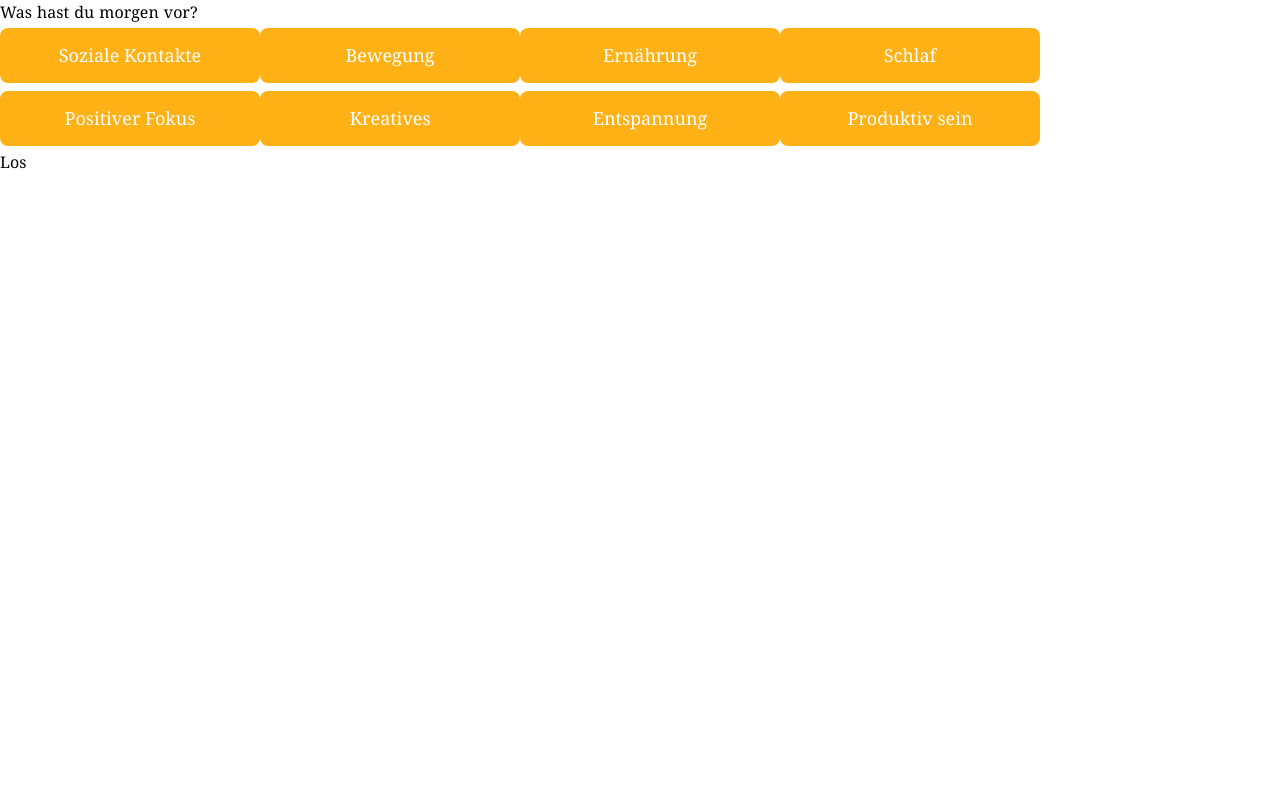
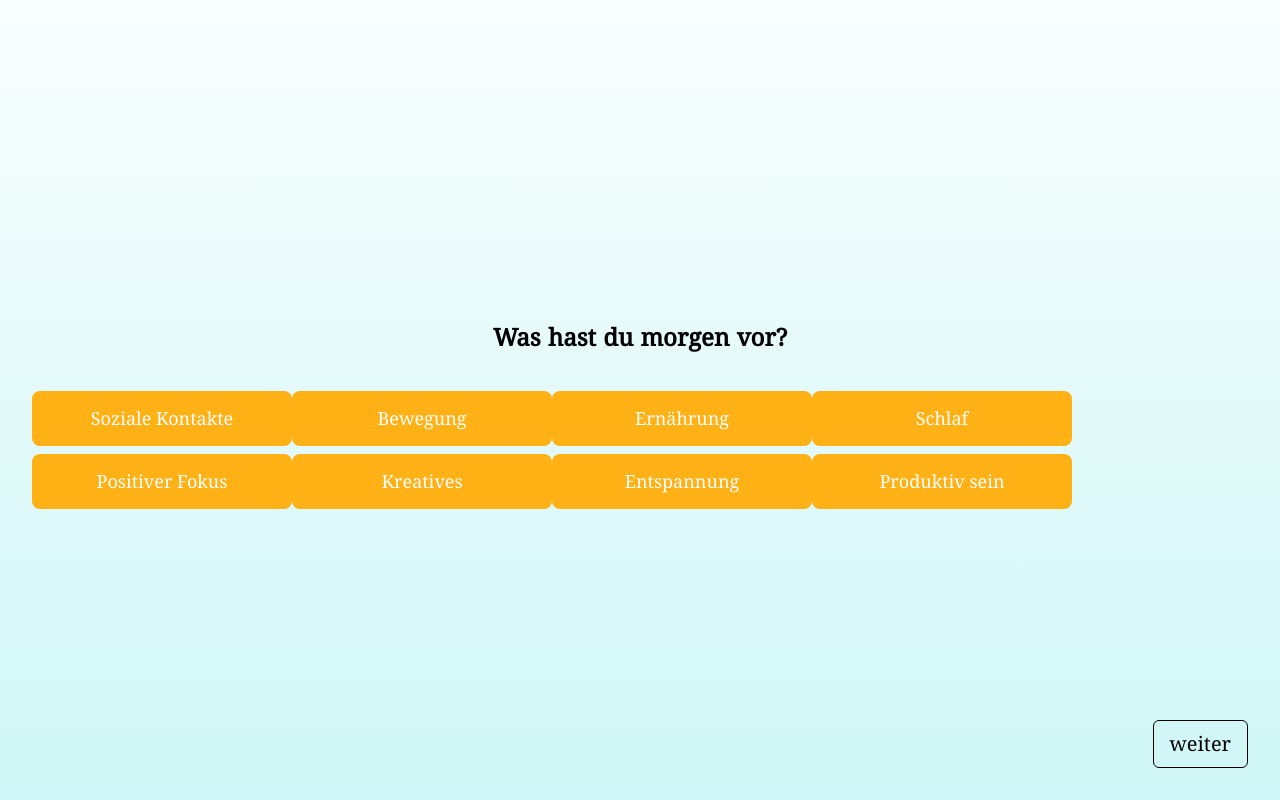
Before and after one commit to EricHier/WirVsVirusTagesplaner, a Nuxt app: page /planner in a window 1280 px wide. Built offline with nearby package versions, Linux system fonts and the light colour scheme.

Commit message:
Finished checkin

```diff
--- a/assets/css/global-styles.css
+++ b/assets/css/global-styles.css
@@ -28,3 +28,10 @@
       #f9fefee9, #caf5f5e9
     );
 }
+
+.container {
+  display: flex;
+  flex-direction: column;
+  align-items: center;
+  justify-content: center;
+}
--- a/components/CategoryList.vue
+++ b/components/CategoryList.vue
@@ -1,23 +1,17 @@
 <template>
   <div>
-    <ul>
     <CategoryItem
       v-for="item in list"
       v-bind:item="item"
       v-bind:key="item.id"
       v-on:click="onClick">
     </CategoryItem>
-    </ul>
-    <button v-if="!isEmitClick" v-on:click="submitCategoryList">Los</button>
   </div>
 </template>
 <script>
 import CategoryItem from '~/components/CategoryItem.vue';
 
 export default {
-  props: {
-    isEmitClick: Boolean
-  },
   components: {
     CategoryItem
   },
--- a/components/Splashscreen.vue
+++ b/components/Splashscreen.vue
@@ -1,5 +1,5 @@
 <template>
-  <div class="container">
+  <div class="container absolute top-0">
     <h1 class="text-5xl font-bold">Plan your day @ home</h1>
   </div>
 </template>
--- a/components/checkin/CheckinNegative.vue
+++ b/components/checkin/CheckinNegative.vue
@@ -1,3 +1,22 @@
 <template>
-  <h1>Was lief nicht gut?  </h1>
+  <div>
+    <h1 class="title my-8">Was lief nicht gut?  </h1>
+    <CategoryList
+      v-bind:is-emit-click=true
+      v-on:click="onClick"
+    >
+    </CategoryList>
+  </div>
 </template>
+<script>
+  import CategoryList from "../CategoryList";
+
+  export default {
+    components: {CategoryList},
+    methods: {
+      onClick(e) {
+        this.$emit("submit", e.id);
+      }
+    }
+  }
+</script>
--- a/components/checkin/CheckinPositive.vue
+++ b/components/checkin/CheckinPositive.vue
@@ -3,7 +3,7 @@
     <h1 class="title my-8">Was lief gut?  </h1>
     <CategoryList
       v-bind:is-emit-click=true
-      v-on:click="test"
+      v-on:click="onClick"
     >
     </CategoryList>
   </div>
@@ -14,8 +14,8 @@
   export default {
     components: {CategoryList},
     methods: {
-      test(e) {
-        console.log(e);
+      onClick(e) {
+        this.$emit("submit", e.id);
       }
     }
   }
--- a/pages/index.vue
+++ b/pages/index.vue
@@ -50,7 +50,10 @@ export default {
   watch: {
     screenIndex (newVal) {
       if (newVal >= 4) {
-        this.$route.push("/planner");
+        this.$router.push({
+          name: 'planner',
+          query: { categoryIds: [this.checkinPositive, this.checkinNegative] }
+        });
       }
     }
     // 375 - 812
@@ -64,11 +67,3 @@ export default {
   }
 }
 </script>
-<style>
-  .container {
-    display: flex;
-    flex-direction: column;
-    align-items: center;
-    justify-content: center;
-  }
-</style>
--- a/pages/planner.vue
+++ b/pages/planner.vue
@@ -1,15 +1,26 @@
 <template>
-  <div>
-    <h1>Was hast du morgen vor?</h1>
-    <CategoryList></CategoryList>
+  <div class="container h-screen p-8 background">
+    <h1 class="title my-8">Was hast du morgen vor?</h1>
+    <div>
+      <CategoryList ref="list"></CategoryList>
+    </div>
+
+    <WeiterButton v-on:click="onClick" class="absolute bottom-0 right-0 m-8" ></WeiterButton>
   </div>
 </template>
 <script>
 import CategoryList from '~/components/CategoryList.vue';
+import WeiterButton from "../components/WeiterButton";
 
 export default {
   components: {
+    WeiterButton,
     CategoryList
+  },
+  methods: {
+    onClick() {
+      this.$refs.list.submitCategoryList();
+    }
   }
 }
 </script>
```
Lines whose indentation alone changed are shown as unchanged.
